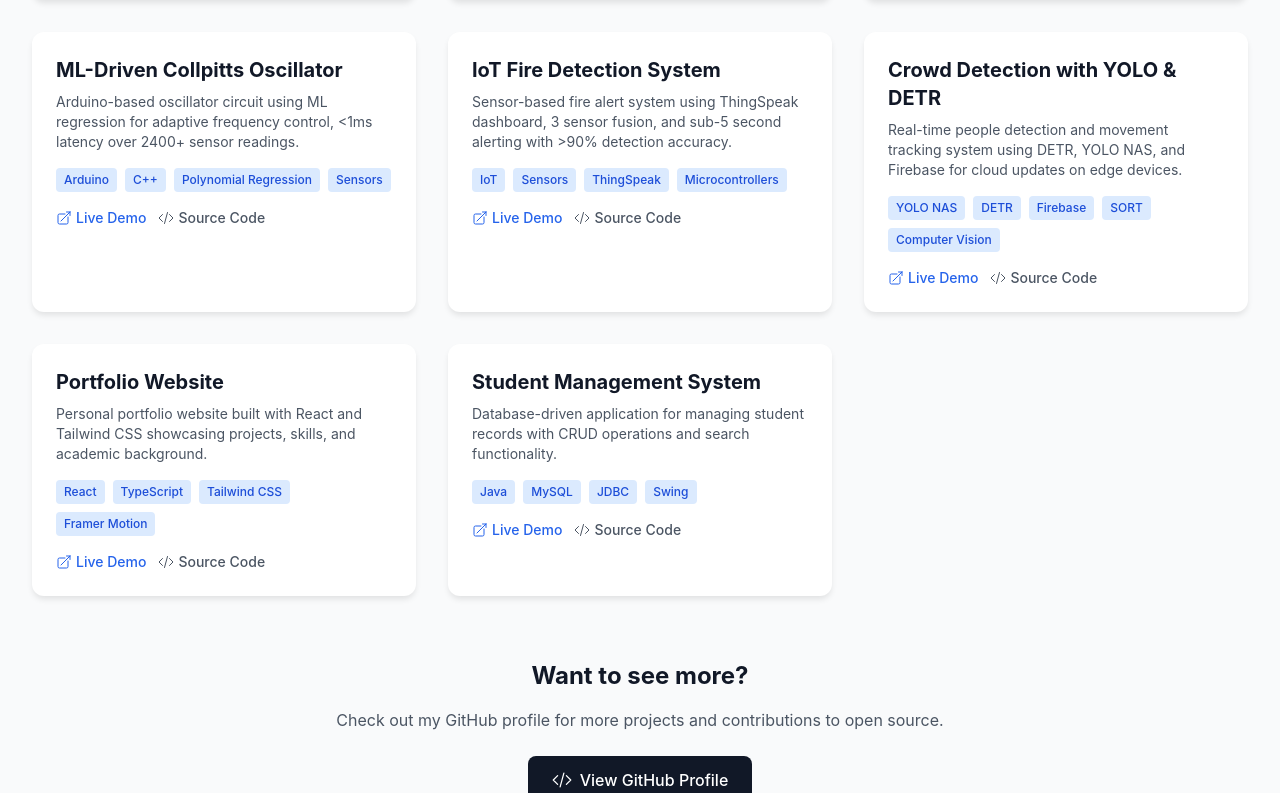
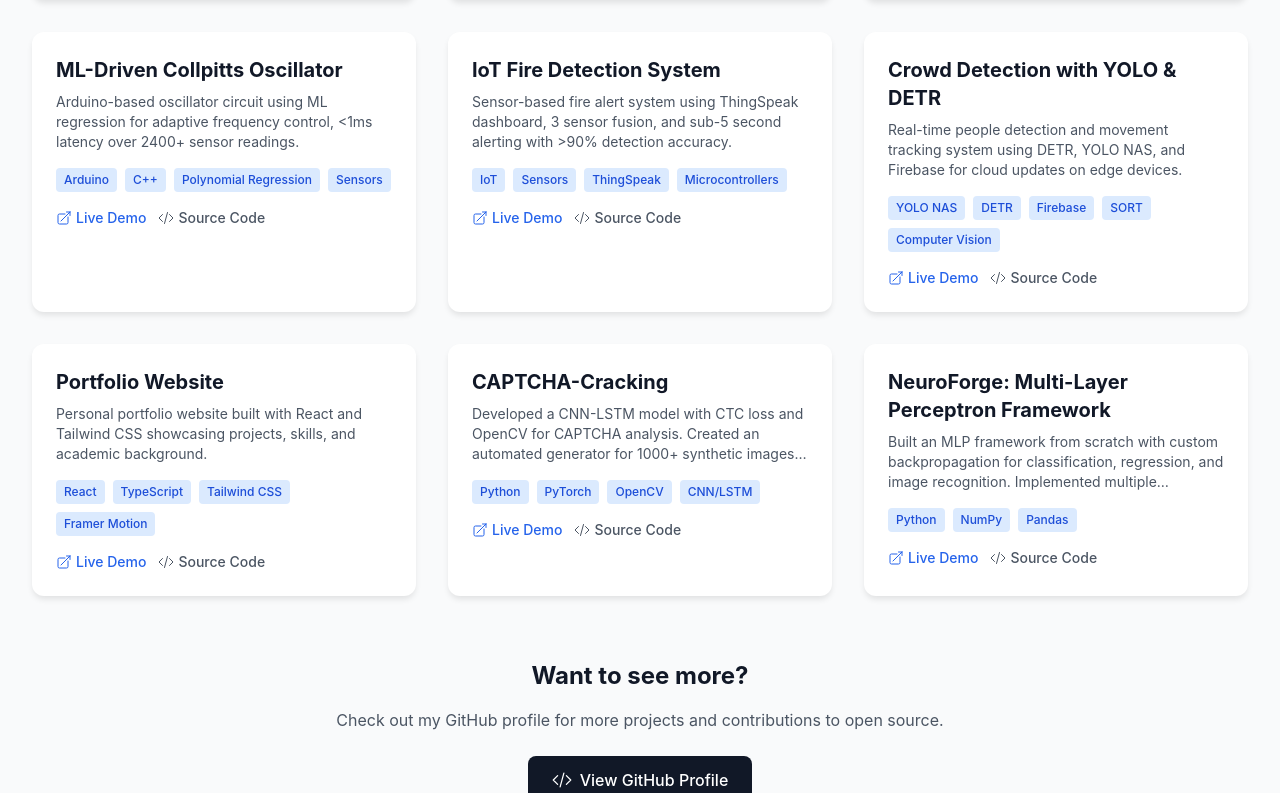
Before and after one commit to deepu1965/Portfolio, a React (Create React App) app: page / in a window 1280 px wide. Shown: the part 4834-5627 px from the top of the page. Built offline with nearby package versions, Linux system fonts and the light colour scheme.

Commit message:
Update Projects.tsx

```diff
--- a/src/components/Projects.tsx
+++ b/src/components/Projects.tsx
@@ -112,12 +112,22 @@ const Projects: React.FC = () => {
   },
   {
     id: 11,
-    title: 'Student Management System',
-    description: 'Database-driven application for managing student records with CRUD operations and search functionality.',
-    category: 'database',
-    technologies: ['Java', 'MySQL', 'JDBC', 'Swing'],
+    title: 'CAPTCHA-Cracking',
+    description: 'Developed a CNN-LSTM model with CTC loss and OpenCV for CAPTCHA analysis. Created an automated generator for 1000+ synthetic images with varied fonts and noise parameters.',
+    category: 'systems',
+    technologies: ['Python', 'PyTorch', 'OpenCV', 'CNN/LSTM'],
     liveUrl: '#',
-    githubUrl: '#',
+    githubUrl: 'https://github.com/deepu1965/CAPCHA-CRACKING.git',
+    featured: true
+  },
+  {
+    id: 12,
+    title: 'NeuroForge: Multi-Layer Perceptron Framework',
+    description: 'Built an MLP framework from scratch with custom backpropagation for classification, regression, and image recognition. Implemented multiple optimizers and activation functions.',
+    category: 'systems',
+    technologies: ['Python', 'NumPy', 'Pandas'],
+    liveUrl: '#',
+    githubUrl: 'https://github.com/deepu1965/Nuero-Forge.git',
     featured: true
   }
 ];
```
